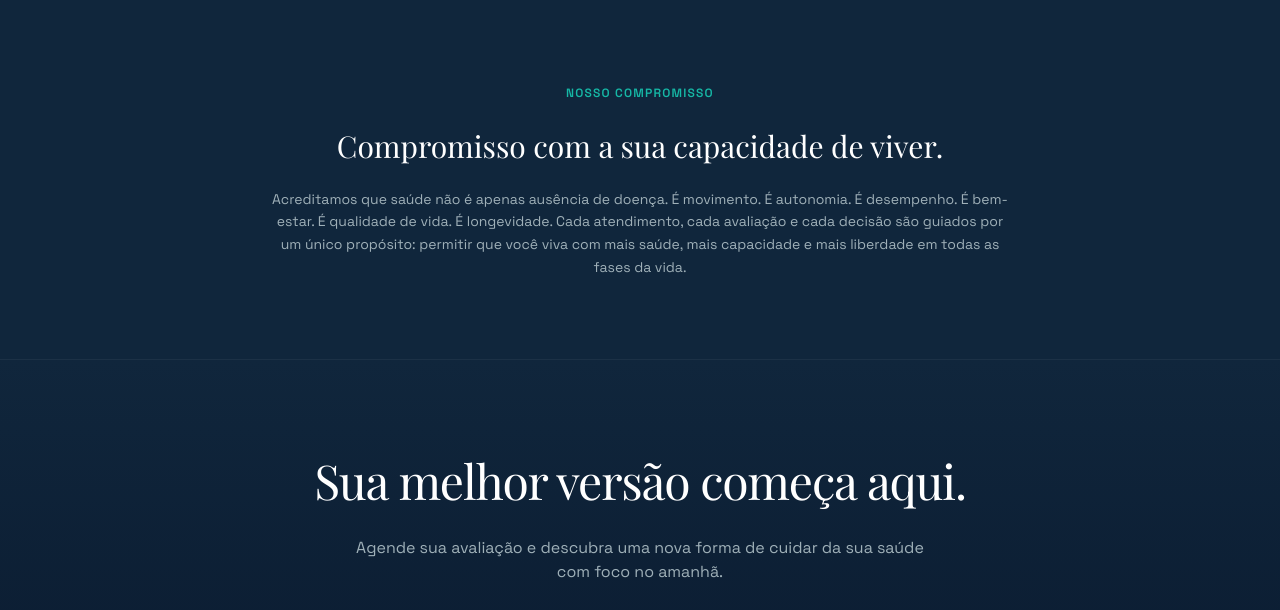
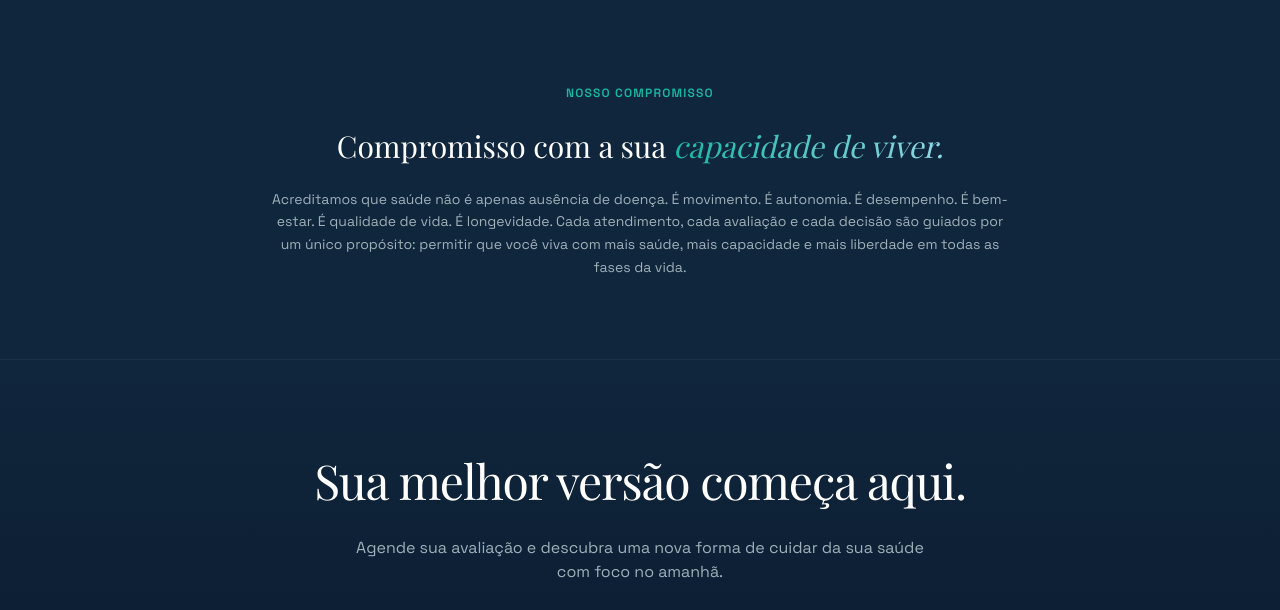
Before and after one commit to leandronunes/clinic-for-life-site, a plain HTML site: page index3.html in a window 1280 px wide. Shown: the part 4960-5570 px from the top of the page. Drawn offline with nearby package versions, Linux system fonts and the light colour scheme; a web font is replaced by a local one.

Commit message:
Two-tone highlight on the "Compromisso com a sua" heading
Same pattern: keep "Compromisso com a sua" in the default color and
highlight "capacidade de viver." with the italic
brandCyan-to-brandLightBlue gradient.

Co-Authored-By: Claude Sonnet 5 <noreply@anthropic.com>

```diff
--- a/index3.html
+++ b/index3.html
@@ -568,7 +568,7 @@
     <section class="py-20 bg-darkCard text-center border-y border-white/5">
         <div class="max-w-3xl mx-auto px-4 space-y-6">
             <span class="text-xs uppercase tracking-widest text-brandCyan font-semibold">NOSSO COMPROMISSO</span>
-            <h2 class="font-display-light text-3xl text-white">Compromisso com a sua capacidade de viver.</h2>
+            <h2 class="font-display-light text-3xl text-white">Compromisso com a sua <span class="italic text-transparent bg-clip-text bg-gradient-to-r from-brandCyan to-brandLightBlue">capacidade de viver.</span></h2>
             <p class="text-textGray text-sm leading-relaxed">
                 Acreditamos que saúde não é apenas ausência de doença. É movimento. É autonomia. É desempenho. É bem-estar. É qualidade de vida. É longevidade. Cada atendimento, cada avaliação e cada decisão são guiados por um único propósito: permitir que você viva com mais saúde, mais capacidade e mais liberdade em todas as fases da vida.
             </p>
```
